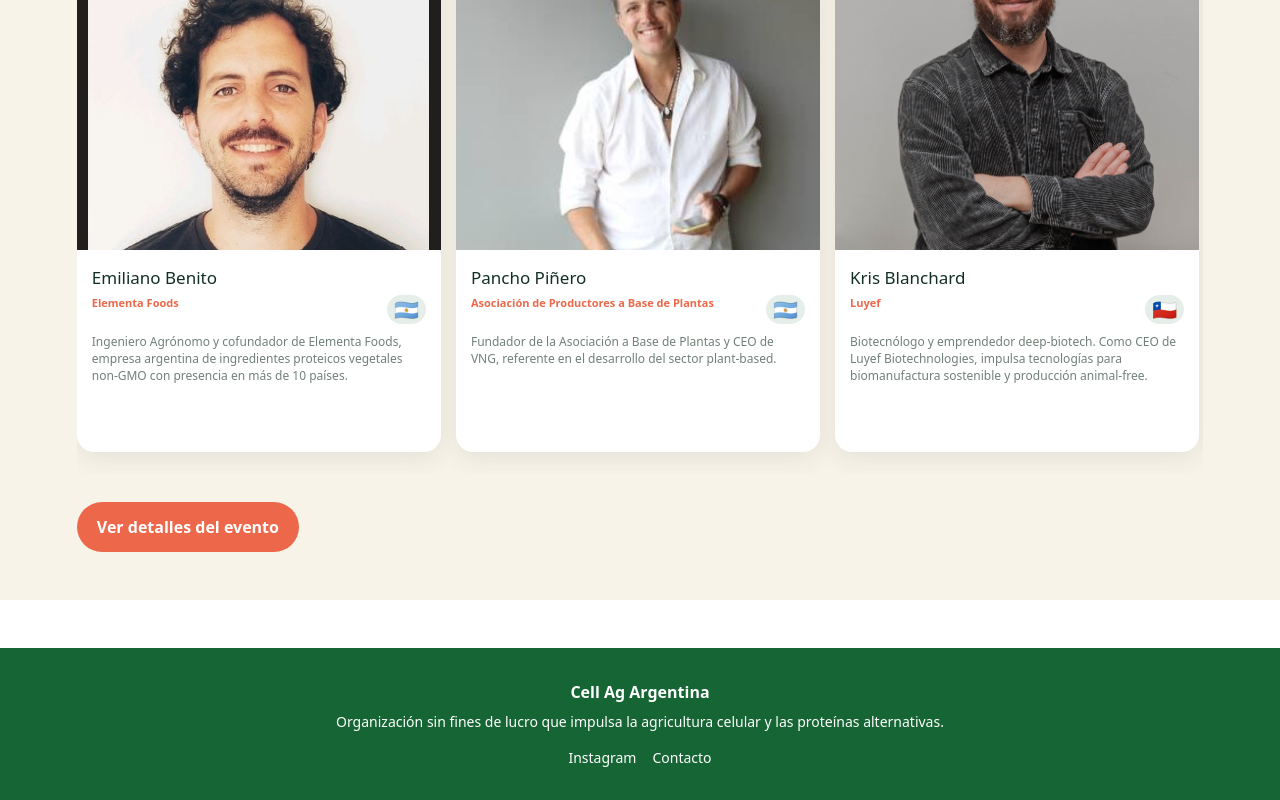
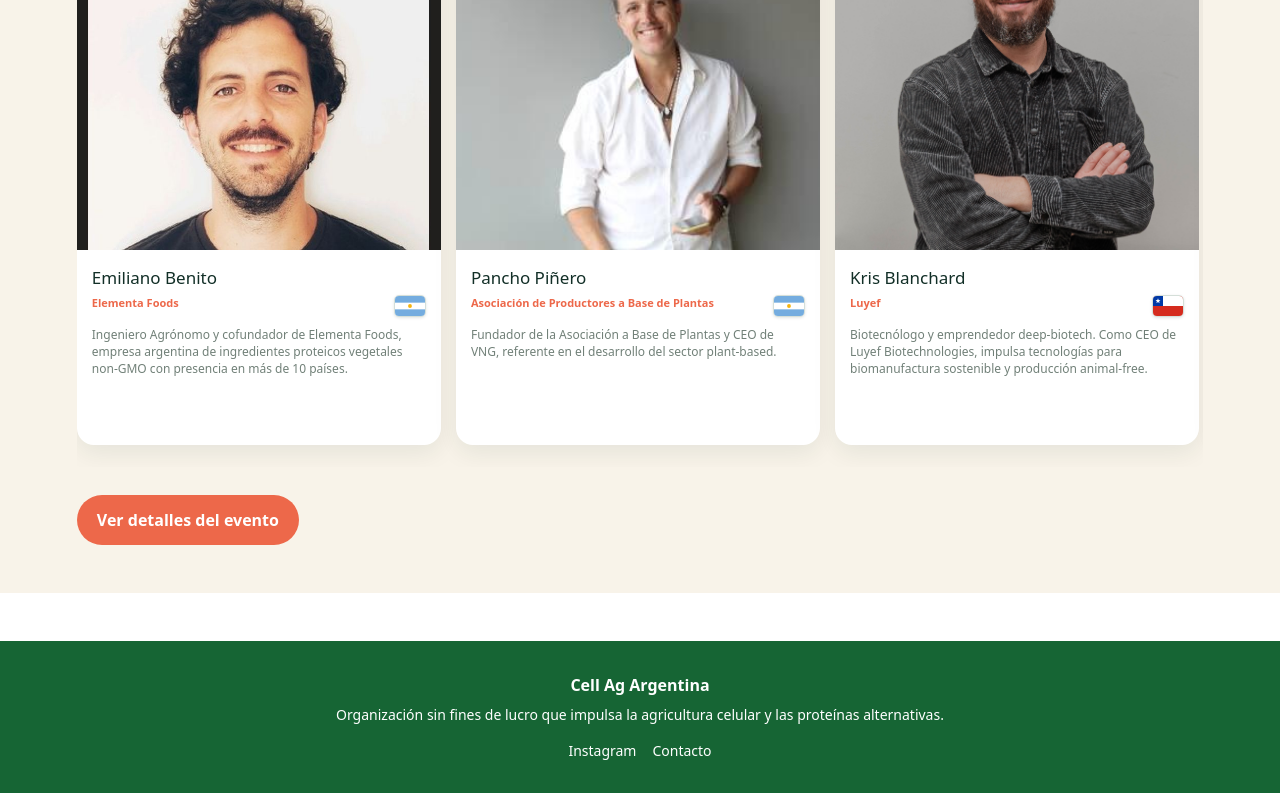
Before and after one commit to MartinMetarhizium/cellag, a React (Vite) app: page /capa in a window 1280 px wide. Shown: the part 1150-1950 px from the top of the page. Built offline with nearby package versions, Linux system fonts and the light colour scheme.

Commit message:
new requirement for hackaton

```diff
--- a/src/components/CapaModal.jsx
+++ b/src/components/CapaModal.jsx
@@ -1,13 +1,6 @@
 import { useEffect, useMemo, useRef, useState } from "react";
 
 const EVENT_DATE = new Date("2026-10-21T09:00:00-03:00");
-
-const countryFlags = {
-  Argentina: "🇦🇷",
-  Brasil: "🇧🇷",
-  Chile: "🇨🇱",
-  Israel: "🇮🇱",
-};
 
 const speakers = [
   {
@@ -146,6 +139,29 @@
   );
 }
 
+function CountryFlag({ country }) {
+  const commonProps = {
+    className: "capa-flag-svg",
+    viewBox: "0 0 36 24",
+    role: "img",
+    "aria-label": country,
+  };
+
+  if (country === "Argentina") {
+    return <svg {...commonProps}><rect width="36" height="24" fill="#74acdf"/><rect y="8" width="36" height="8" fill="#fff"/><circle cx="18" cy="12" r="2.3" fill="#f6b40e"/></svg>;
+  }
+  if (country === "Brasil") {
+    return <svg {...commonProps}><rect width="36" height="24" fill="#009c3b"/><path d="M18 3 32 12 18 21 4 12Z" fill="#ffdf00"/><circle cx="18" cy="12" r="5.2" fill="#002776"/><path d="M13 10.8c3.5-.8 7-.1 10 2" fill="none" stroke="#fff" strokeWidth="1"/></svg>;
+  }
+  if (country === "Chile") {
+    return <svg {...commonProps}><rect width="36" height="24" fill="#d52b1e"/><rect width="36" height="12" fill="#fff"/><rect width="12" height="12" fill="#0039a6"/><path d="m6 2.8.8 2.1 2.2.1-1.7 1.4.6 2.2L6 7.3 4.1 8.6l.6-2.2L3 5l2.2-.1Z" fill="#fff"/></svg>;
+  }
+  if (country === "Israel") {
+    return <svg {...commonProps}><rect width="36" height="24" fill="#fff"/><rect y="3" width="36" height="3" fill="#0038b8"/><rect y="18" width="36" height="3" fill="#0038b8"/><path d="m18 7 4.3 7.5h-8.6Zm0 10-4.3-7.5h8.6Z" fill="none" stroke="#0038b8" strokeWidth="1"/></svg>;
+  }
+  return <span className="capa-flag-fallback" role="img" aria-label={country}>🌎</span>;
+}
+
 export function CapaContent({ isPage = false }) {
   const [timeLeft, setTimeLeft] = useState(getTimeLeft);
   const speakersTrackRef = useRef(null);
@@ -235,13 +251,8 @@
                       <h4>{speaker.name}</h4>
                       <div className="capa-speaker-meta">
                         <strong>{speaker.company}</strong>
-                        <span
-                          className="capa-country-flag"
-                          title={speaker.country}
-                          role="img"
-                          aria-label={speaker.country}
-                        >
-                          {countryFlags[speaker.country] || "🌎"}
+                        <span className="capa-country-flag" title={speaker.country}>
+                          <CountryFlag country={speaker.country} />
                         </span>
                       </div>
                       <p>{speaker.bio}</p>
--- a/src/index.css
+++ b/src/index.css
@@ -91,7 +91,9 @@
 .capa-speaker-card > div:last-child { padding: 15px; }
 .capa-speaker-card h4 { margin: 0 0 4px; color: #122f27; font-size: 17px; }
 .capa-speaker-meta { display: flex; align-items: flex-start; justify-content: space-between; gap: 8px; margin-bottom: 9px; color: #ed684a; font-size: 11px; }
-.capa-speaker-meta .capa-country-flag { flex: 0 0 auto; padding: 3px 7px; border-radius: 999px; background: #e5eee8; font-size: 20px; line-height: 1.15; cursor: help; }
+.capa-speaker-meta .capa-country-flag { display: inline-flex; flex: 0 0 auto; overflow: hidden; border: 1px solid #d5dfd9; border-radius: 5px; background: white; box-shadow: 0 1px 3px rgba(18,47,39,.12); cursor: help; }
+.capa-flag-svg { display: block; width: 30px; height: 20px; }
+.capa-flag-fallback { display: grid; place-items: center; width: 30px; height: 20px; font-size: 16px; }
 .capa-speaker-card p { margin: 0; color: #718078; font-size: 12px; line-height: 1.45; }
 .capa-cta { display: inline-flex; margin-top: 28px; padding: 13px 20px; border-radius: 999px; color: white; background: #ed684a; font-weight: 800; transition: transform .2s, background .2s; }
 .capa-cta:hover { transform: translateY(-2px); background: #d95135; }
```
